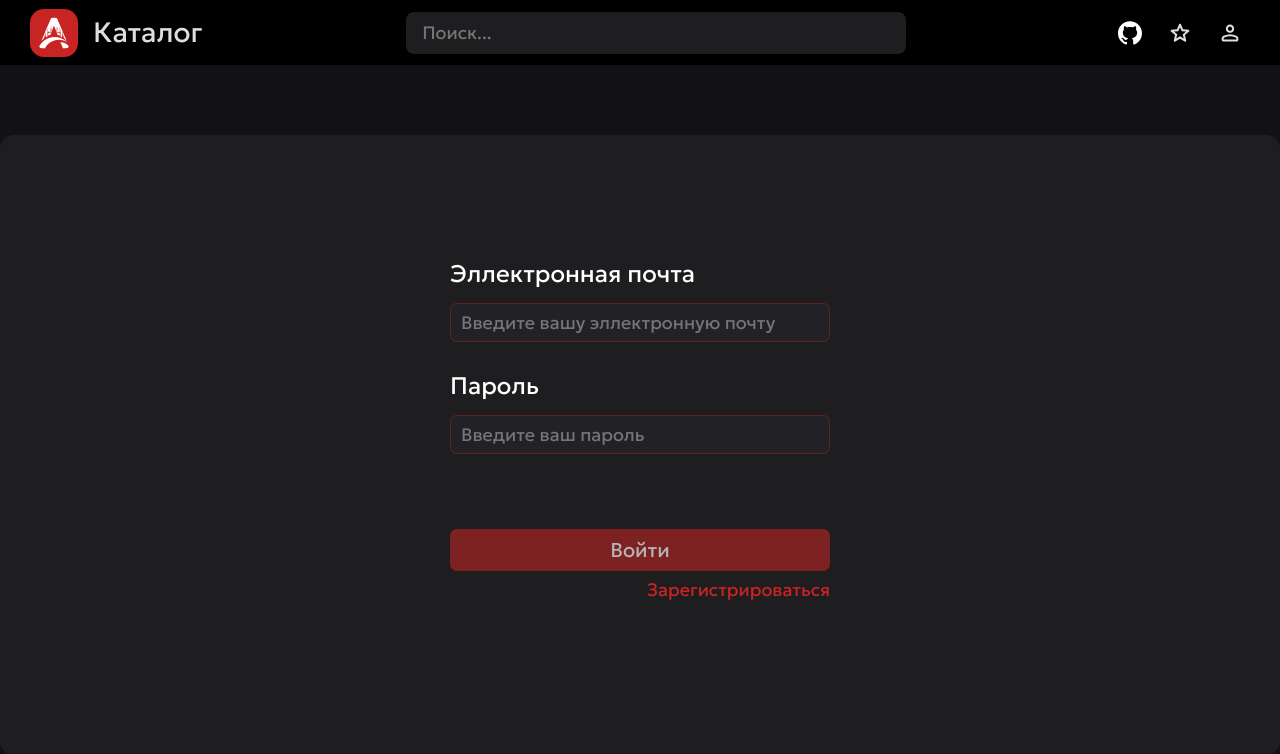
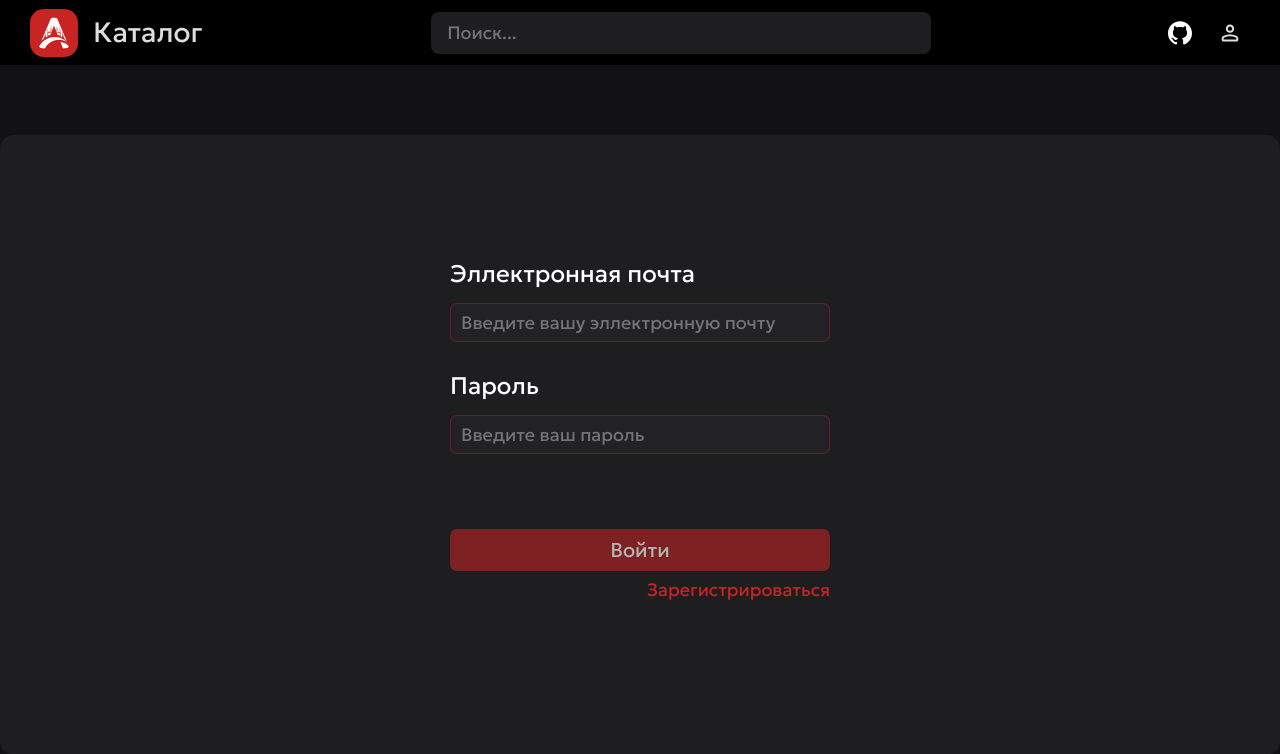
Before and after one commit to ixieanais/aniweb, a FastAPI app: page /login in a window 1280 px wide. Shown: the top 754 px of the page. Run offline with FastAPI, Linux system fonts and the light colour scheme.

Commit message:
fix: remove favorites button if u not authorized

```diff
--- a/aniweb/templates/header.html
+++ b/aniweb/templates/header.html
@@ -19,13 +19,15 @@
                     <svg width="24px" height="24px" viewBox="0 0 98 96" fill="none" xmlns="http://www.w3.org/2000/svg"><g clip-path="url(#clip0_730_27136)"><path d="M41.4395 69.3848C28.8066 67.8535 19.9062 58.7617 19.9062 46.9902C19.9062 42.2051 21.6289 37.0371 24.5 33.5918C23.2559 30.4336 23.4473 23.7344 24.8828 20.959C28.7109 20.4805 33.8789 22.4902 36.9414 25.2656C40.5781 24.1172 44.4062 23.543 49.0957 23.543C53.7852 23.543 57.6133 24.1172 61.0586 25.1699C64.0254 22.4902 69.2891 20.4805 73.1172 20.959C74.457 23.543 74.6484 30.2422 73.4043 33.4961C76.4668 37.1328 78.0937 42.0137 78.0937 46.9902C78.0937 58.7617 69.1934 67.6621 56.3691 69.2891C59.623 71.3945 61.8242 75.9883 61.8242 81.252L61.8242 91.2051C61.8242 94.0762 64.2168 95.7031 67.0879 94.5547C84.4102 87.9512 98 70.6289 98 49.1914C98 22.1074 75.9883 6.69539e-07 48.9043 4.309e-07C21.8203 1.92261e-07 -1.9479e-07 22.1074 -4.3343e-07 49.1914C-6.20631e-07 70.4375 13.4941 88.0469 31.6777 94.6504C34.2617 95.6074 36.75 93.8848 36.75 91.3008L36.75 83.6445C35.4102 84.2188 33.6875 84.6016 32.1562 84.6016C25.8398 84.6016 22.1074 81.1563 19.4277 74.7441C18.375 72.1602 17.2266 70.6289 15.0254 70.3418C13.877 70.2461 13.4941 69.7676 13.4941 69.1934C13.4941 68.0449 15.4082 67.1836 17.3223 67.1836C20.0977 67.1836 22.4902 68.9063 24.9785 72.4473C26.8926 75.2227 28.9023 76.4668 31.2949 76.4668C33.6875 76.4668 35.2187 75.6055 37.4199 73.4043C39.0469 71.7773 40.291 70.3418 41.4395 69.3848Z" fill="white"/></g></svg>
                 </button>
             </a>
-            <a href="/favorites">
-                <button class="button-round">
-                    <svg xmlns="http://www.w3.org/2000/svg" height="24px" viewBox="0 -960 960 960" width="24px" fill="#FFFFFF"><path d="M330.91-256.3 480-345.22l149.09 89.92-40.31-168.4L720-538.04l-172.96-14.87L480-711.87l-67.04 158.52L240-539.04l131.22 113.78-40.31 168.96ZM480-253.17 292.87-140.04q-11.39 6.69-23.22 5.91-11.82-.78-21.09-7.48-9.26-6.69-13.6-17.24-4.35-10.54-1.79-23.93l49.57-213.13-165.13-144.13q-10.26-8.7-12.89-20.03-2.63-11.32.5-22.15 2.56-10.82 12.11-18.3 9.54-7.48 22.93-8.48l218.13-19 84.57-201.7q5.13-12.39 15.67-18.3t21.37-5.91q10.83 0 21.37 5.91 10.54 5.91 15.67 18.3L601.61-628l218.69 19q12.83 1 22.37 8.48 9.55 7.48 12.11 18.3 3.13 10.83.5 22.15-2.63 11.33-12.89 20.03L677.26-395.91l49.57 213.13q2.56 13.39-1.79 23.93-4.34 10.55-13.6 17.24-9.27 6.7-21.09 7.48-11.83.78-23.22-5.91L480-253.17Zm0-220.7Z"/></svg>
-                </button>
-            </a>
+            {% if authorized %}
+                <a href="/favorites">
+                    <button class="button-round">
+                        <svg xmlns="http://www.w3.org/2000/svg" height="24px" viewBox="0 -960 960 960" width="24px" fill="#FFFFFF"><path d="M330.91-256.3 480-345.22l149.09 89.92-40.31-168.4L720-538.04l-172.96-14.87L480-711.87l-67.04 158.52L240-539.04l131.22 113.78-40.31 168.96ZM480-253.17 292.87-140.04q-11.39 6.69-23.22 5.91-11.82-.78-21.09-7.48-9.26-6.69-13.6-17.24-4.35-10.54-1.79-23.93l49.57-213.13-165.13-144.13q-10.26-8.7-12.89-20.03-2.63-11.32.5-22.15 2.56-10.82 12.11-18.3 9.54-7.48 22.93-8.48l218.13-19 84.57-201.7q5.13-12.39 15.67-18.3t21.37-5.91q10.83 0 21.37 5.91 10.54 5.91 15.67 18.3L601.61-628l218.69 19q12.83 1 22.37 8.48 9.55 7.48 12.11 18.3 3.13 10.83.5 22.15-2.63 11.33-12.89 20.03L677.26-395.91l49.57 213.13q2.56 13.39-1.79 23.93-4.34 10.55-13.6 17.24-9.27 6.7-21.09 7.48-11.83.78-23.22-5.91L480-253.17Zm0-220.7Z"/></svg>
+                    </button>
+                </a>
+            {% endif %}
             <div class="profile-button">
-                <button class="button-round" id="profile">
+                <button class="button-round" id="profile" data-authorized="{{ 1 if authorized else 0 }}">
                     <svg xmlns="http://www.w3.org/2000/svg" height="24px" viewBox="0 -960 960 960" width="24px" fill="#FFFFFF"><path d="M479.88-488.35q-72.33 0-118.17-45.84t-45.84-118.17q0-72.34 45.84-118.29 45.84-45.96 118.17-45.96 72.34 0 118.58 45.96 46.24 45.95 46.24 118.29 0 72.33-46.24 118.17t-118.58 45.84ZM145.87-217.74v-30.04q0-41.56 21.16-72.08 21.17-30.51 54.75-46.36 68.13-30.56 131.31-45.85 63.17-15.28 126.76-15.28 64.67 0 127.24 15.78 62.56 15.79 130.05 45.55 35.04 15.23 56.3 45.76 21.26 30.52 21.26 72.48v30.04q0 32.66-23.15 55.94t-56.64 23.28H225.09q-33.26 0-56.24-23.28-22.98-23.28-22.98-55.94Zm79.22 0h509.82v-27.78q0-15.64-9.5-29.84t-23.5-21.03q-61.74-29.31-113.32-40.24-51.58-10.93-108.87-10.93-56.15 0-109.31 10.93-53.15 10.93-113.08 40.15-14.24 6.84-23.24 21.07-9 14.22-9 29.89v27.78Zm254.79-349.83q36.86 0 60.95-24 24.08-24 24.08-60.89 0-37.13-23.97-61.03t-60.82-23.9q-36.86 0-60.95 23.93-24.08 23.93-24.08 60.72 0 37.03 23.97 61.1t60.82 24.07Zm.12-84.91Zm0 434.74Z"/></svg>
                 </button>
             </div>
```
